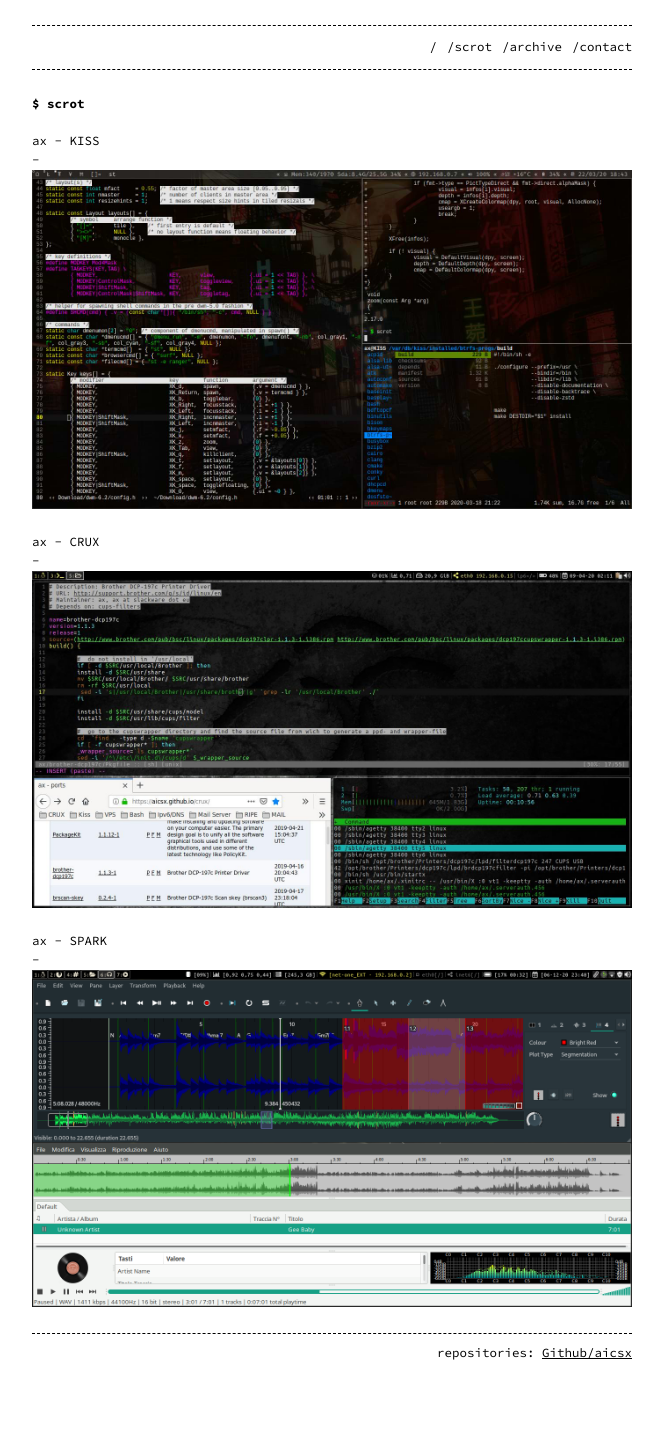
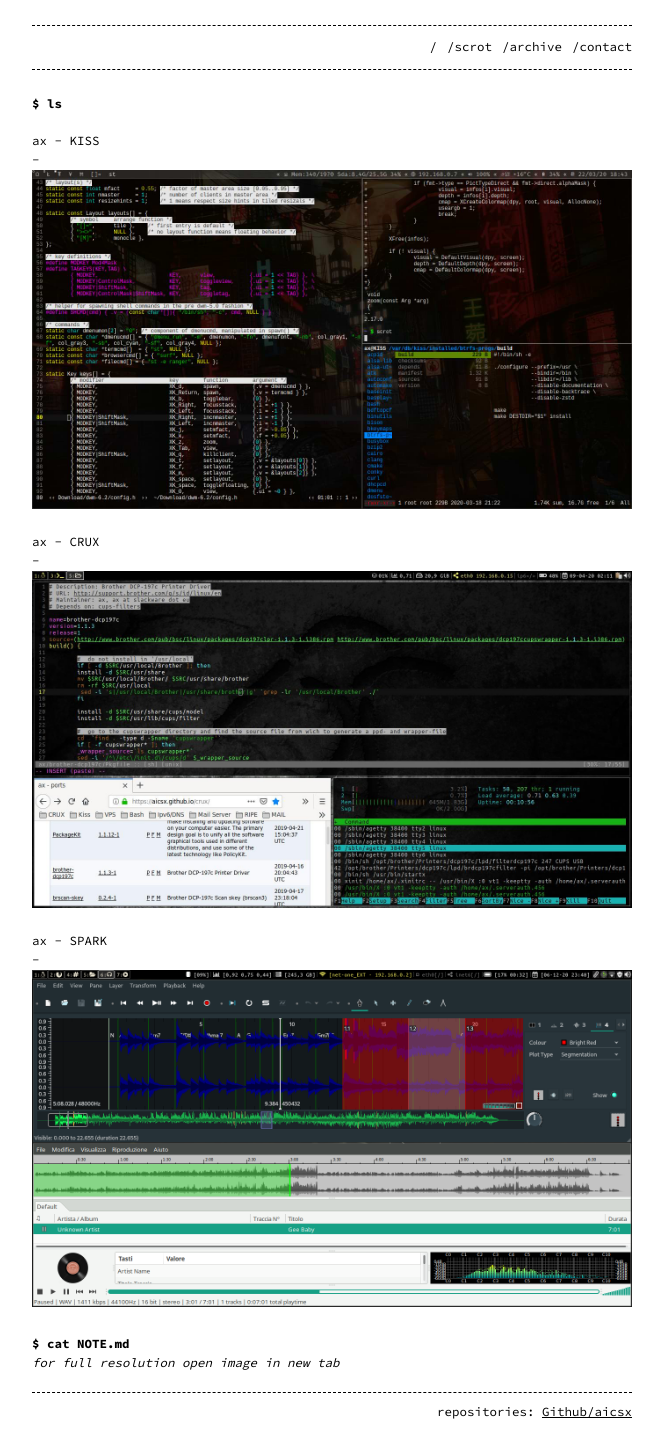
Before and after one commit to aicsx/ax, a Jekyll site: the page built from scrot.md, in a window 1280 px wide. Shown: the whole page, without its empty margins (308-971 px from the left). Built offline with Jekyll 4.4.1, drawn with Linux system fonts in a browser that asks for light colours; before the commit the page ends 1383 px from its top, so only the background shows below that.

Commit message:
site update base

```diff
--- a/scrot.md
+++ b/scrot.md
@@ -3,7 +3,7 @@ title: /scrot
 layout: page
 permalink: /scrot
 ---
-### $ scrot
+### $ ls
 <p>&nbsp;</p>
 ax - KISS
 - ![ax-KISS](/images/scrot/ax-kiss.jpg){:class="img-responsive" :height="800px" width="600px"}
@@ -13,3 +13,5 @@ ax - CRUX
 <p>&nbsp;</p>
 ax - SPARK
 - ![ax-SPARK](/images/scrot/ax-spark.png){:class="img-responsive" :height="800px" width="600px"}
+### $ cat NOTE.md
+*for full resolution open image in new tab*
```
Also changed, not shown: contact.md (+1 -1 lines).
